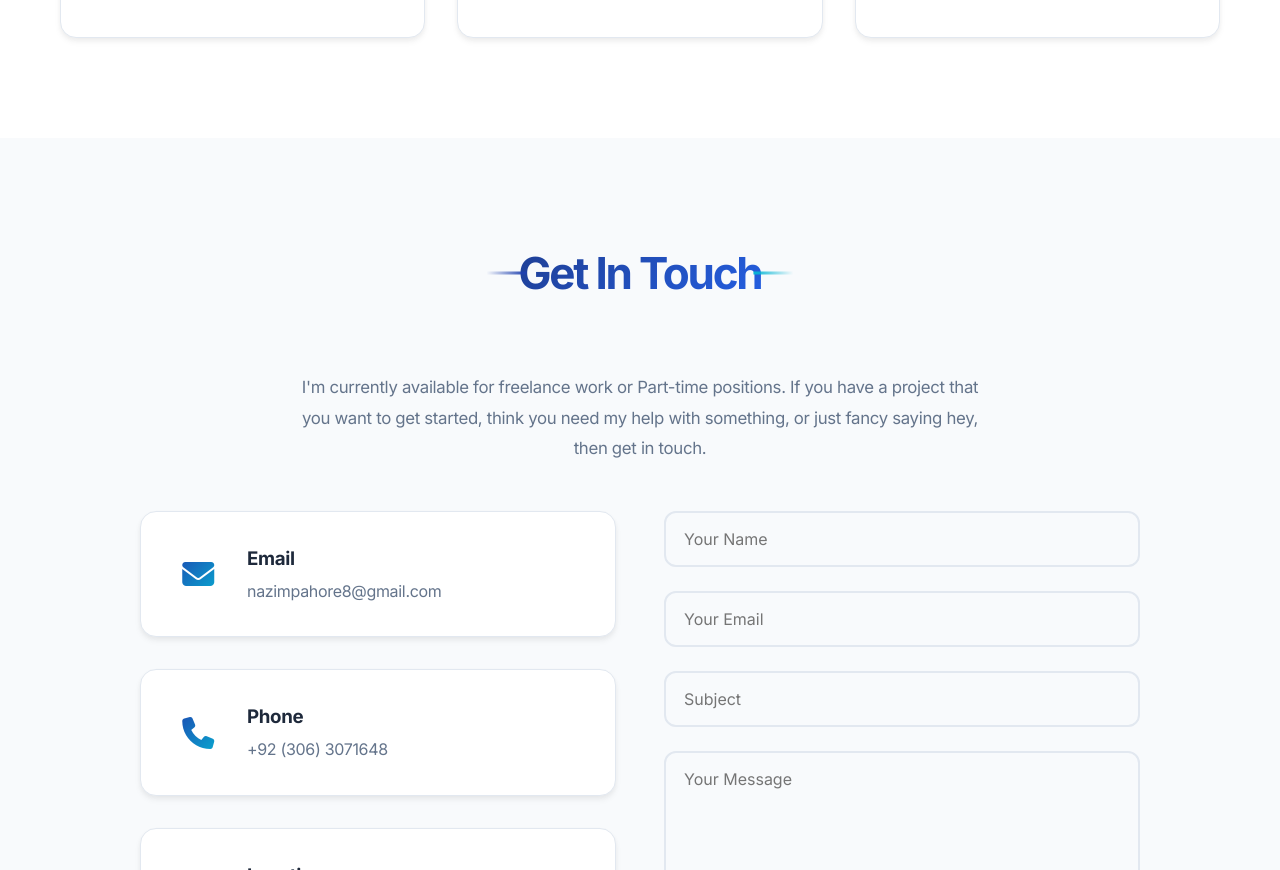
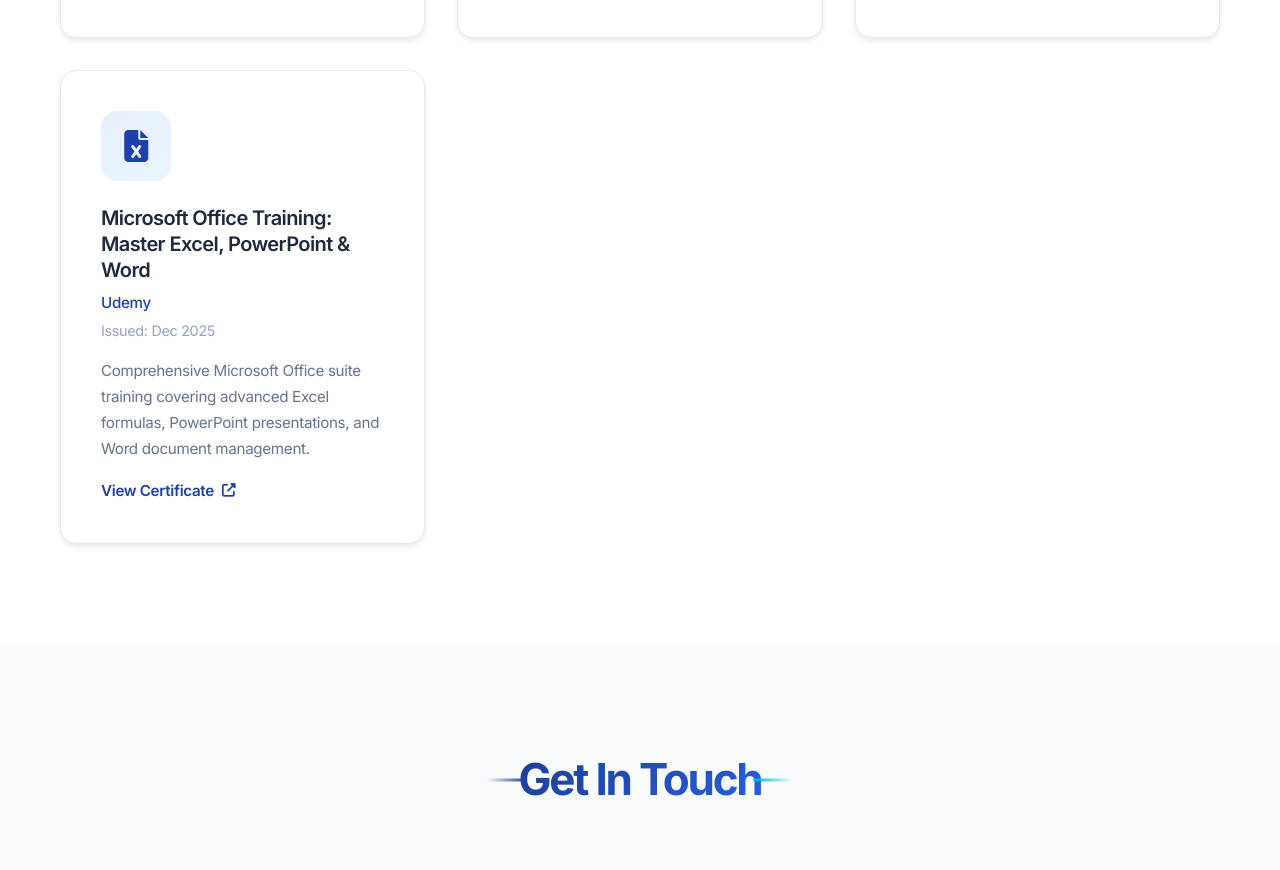
Before and after one commit to nazimpahore/My-Portfolio, a plain HTML site: page index.html in a window 1280 px wide. Shown: the part 4845-5715 px from the top of the page. Drawn offline with Linux system fonts and the light colour scheme.

Commit message:
certificate added

```diff
--- a/index.html
+++ b/index.html
@@ -372,6 +372,18 @@
                         <a href="https://www.udemy.com/certificate/UC-7dcdbad9-23c9-4a46-9773-49108561acf4/" class="certificate-link">View Certificate <i class="fas fa-external-link-alt"></i></a>
                     </div>
                 </div>
+                <div class="certificate-card">
+                    <div class="certificate-icon">
+                        <i class="fas fa-file-excel"></i>
+                    </div>
+                    <div class="certificate-content">
+                        <h3>Microsoft Office Training: Master Excel, PowerPoint & Word</h3>
+                        <p class="certificate-issuer">Udemy</p>
+                        <p class="certificate-date">Issued: Dec 2025</p>
+                        <p class="certificate-description">Comprehensive Microsoft Office suite training covering advanced Excel formulas, PowerPoint presentations, and Word document management.</p>
+                        <a href="https://www.udemy.com/certificate/UC-25d448d7-b707-421a-a85d-80d0378ba0e7/" class="certificate-link">View Certificate <i class="fas fa-external-link-alt"></i></a>
+                    </div>
+                </div>
             </div>
         </div>
     </section>
```
